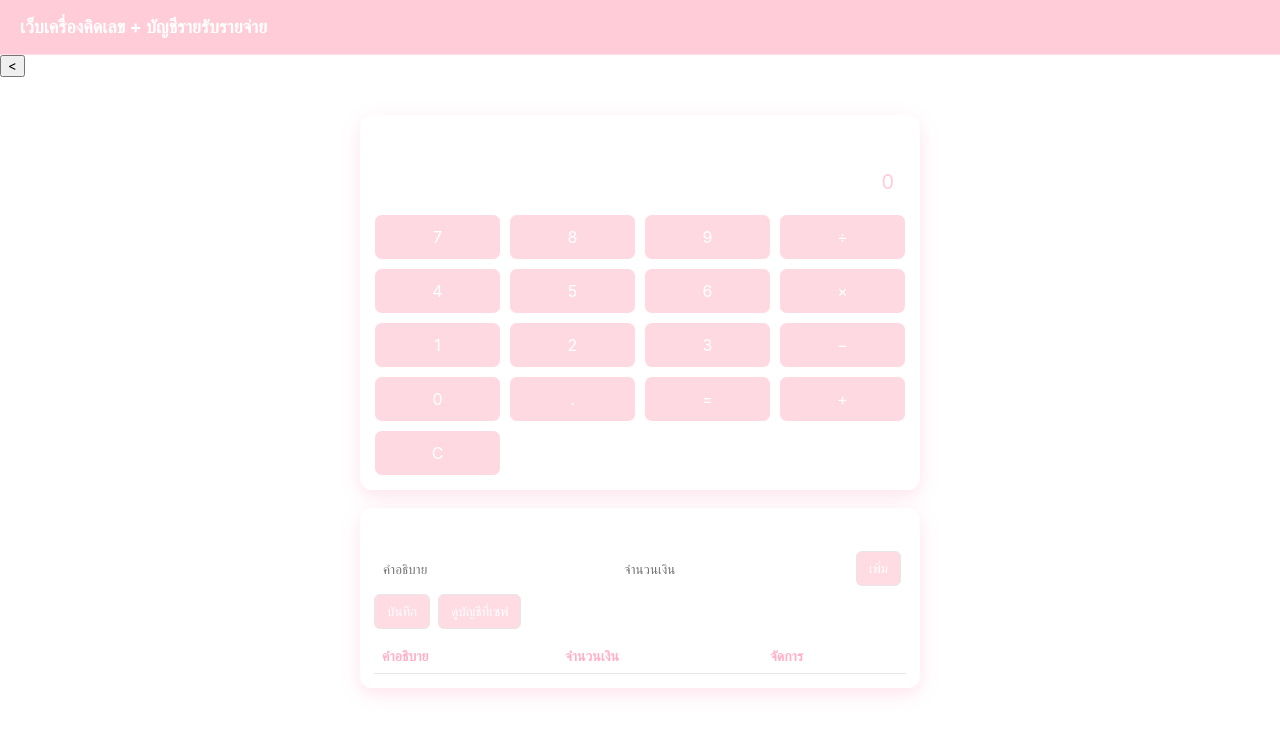
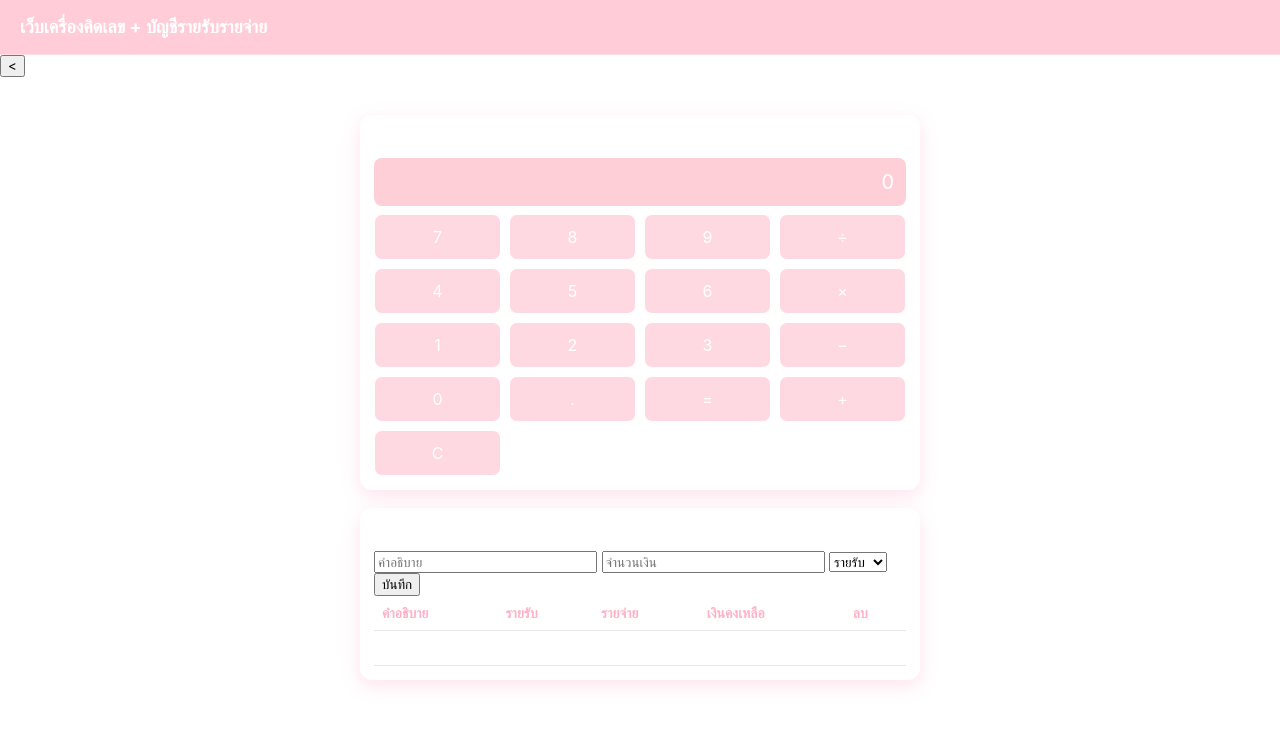
Before and after one commit to maymu-create/Web88888, a plain HTML site: page page2.html in a window 1280 px wide. Drawn offline with Linux system fonts and the light colour scheme.

Commit message:
jhnyjnmhg

```diff
--- a/page2.html
+++ b/page2.html
@@ -15,7 +15,7 @@
 
     /* เครื่องคิดเลข */
     .calc{display:grid;grid-template-columns:1fr;gap:8px;}
-    .calc-screen{background:#ffffff;color:rgb(255, 205, 217);padding:12px;border-radius:8px;font-size:20px;text-align:right}
+    .calc-screen{background:#ffcfd7;color:rgb(255, 255, 255);padding:12px;border-radius:8px;font-size:20px;text-align:right}
     .calc-buttons{display:grid;grid-template-columns:repeat(4,1fr);gap:8px}
     .calc-buttons button{padding:12px;border-radius:8px;border:1px solid rgb(255, 255, 255);background: #ffd9e1; color:#ffffff;font-size:16px;cursor:pointer}
 
@@ -65,24 +65,36 @@
     <!-- บัญชี -->
     <div class="card">
       <h2>บัญชีรายรับ - รายจ่าย</h2>
-      <div class="controls">
-        <input id="desc" type="text" placeholder="คำอธิบาย">
-        <input id="amount" type="number" placeholder="จำนวนเงิน">
-        <button onclick="addEntry()">เพิ่ม</button>
-        <button onclick="saveData()">บันทึก</button>
-        <button onclick="loadData()">ดูบัญชีที่เซฟ</button>
-      </div>
-      <div class="table-wrap">
-        <table id="account-table">
-          <thead>
-            <tr><th>คำอธิบาย</th><th>จำนวนเงิน</th><th>จัดการ</th></tr>
-          </thead>
-          <tbody></tbody>
-        </table>
-      </div>
-    </div>
+      <input id="desc" type="text" placeholder="คำอธิบาย">
+  <input id="amount" type="number" placeholder="จำนวนเงิน">
+  <select id="type">
+    <option value="income">รายรับ</option>
+    <option value="expense">รายจ่าย</option>
+  </select>
+  <button onclick="addEntry()">บันทึก</button>
 
-  </div>
+  <table>
+    <thead>
+      <tr>
+        <th>คำอธิบาย</th>
+        <th>รายรับ</th>
+        <th>รายจ่าย</th>
+        <th>เงินคงเหลือ</th>
+        <th>ลบ</th>
+      </tr>
+    </thead>
+    <tbody id="list"></tbody>
+    <tfoot>
+      <tr>
+        <td>รวม</td>
+        <td id="total-income">0</td>
+        <td id="total-expense">0</td>
+        <td id="balance">0</td>
+        <td></td>
+      </tr>
+    </tfoot>
+  </table>
+</div>
 
 <script>
 /* ---- เครื่องคิดเลข ---- */
@@ -109,47 +121,58 @@ function clearCalc(){
 }
 
 /* ---- บัญชี ---- */
-let tableBody = document.querySelector("#account-table tbody");
-let entries = JSON.parse(localStorage.getItem("entries")) || [];
+let list = document.getElementById("list");
+let totalIncome = document.getElementById("total-income");
+let totalExpense = document.getElementById("total-expense");
+let balanceCell = document.getElementById("balance");
 
-function renderTable(){
-  tableBody.innerHTML = "";
-  entries.forEach((e, i) => {
-    let row = `<tr>
-      <td>${e.desc}</td>
-      <td>${e.amount}</td>
-      <td><span class="delete-btn" onclick="deleteEntry(${i})">ลบ</span></td>
+let data = JSON.parse(localStorage.getItem("account")) || [];
+
+function render(){
+  list.innerHTML = "";
+  let income = 0, expense = 0, balance = 0;
+
+  data.forEach((item,i)=>{
+    if(item.type==="income"){
+      income += Number(item.amount);
+      balance += Number(item.amount);
+    } else {
+      expense += Number(item.amount);
+      balance -= Number(item.amount);
+    }
+    list.innerHTML += `<tr>
+      <td>${item.desc}</td>
+      <td>${item.type==="income"?item.amount:"-"}</td>
+      <td>${item.type==="expense"?item.amount:"-"}</td>
+      <td>${balance}</td>
+      <td><span class="delete" onclick="del(${i})">ลบ</span></td>
     </tr>`;
-    tableBody.innerHTML += row;
   });
+
+  totalIncome.textContent = income;
+  totalExpense.textContent = expense;
+  balanceCell.textContent = income - expense;
 }
-renderTable();
+render();
 
 function addEntry(){
   let desc = document.getElementById("desc").value;
   let amount = document.getElementById("amount").value;
+  let type = document.getElementById("type").value;
+
   if(desc && amount){
-    entries.push({desc, amount});
-    renderTable();
-    document.getElementById("desc").value = "";
-    document.getElementById("amount").value = "";
+    data.push({desc, amount, type});
+    localStorage.setItem("account",JSON.stringify(data));
+    render();
+    document.getElementById("desc").value="";
+    document.getElementById("amount").value="";
   }
 }
 
-function deleteEntry(i){
-  entries.splice(i,1);
-  renderTable();
-}
-
-function saveData(){
-  localStorage.setItem("entries", JSON.stringify(entries));
-  alert("✅ บันทึกข้อมูลเรียบร้อยแล้ว");
-}
-
-function loadData(){
-  entries = JSON.parse(localStorage.getItem("entries")) || [];
-  renderTable();
-  alert("📂 โหลดข้อมูลที่บันทึกไว้แล้ว");
+function del(i){
+  data.splice(i,1);
+  localStorage.setItem("account",JSON.stringify(data));
+  render();
 }
 </script>
 </body>
```
